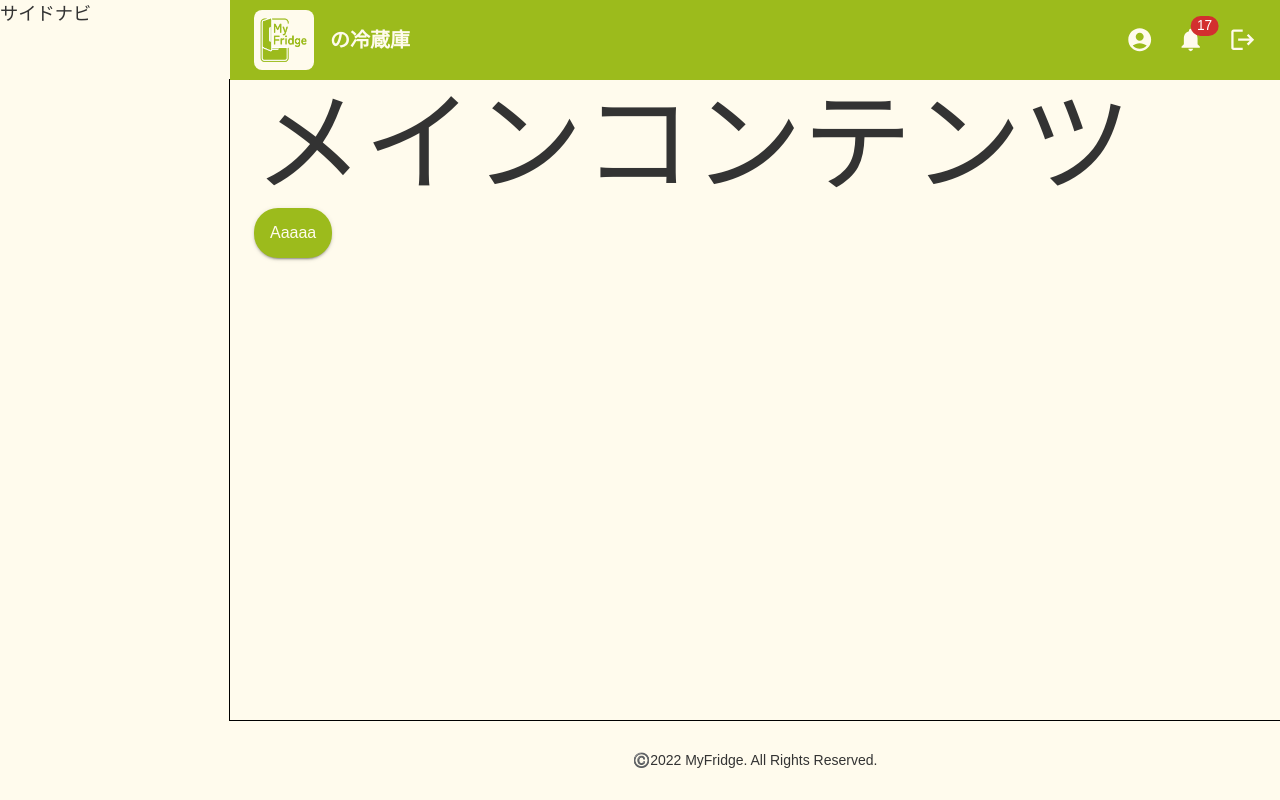
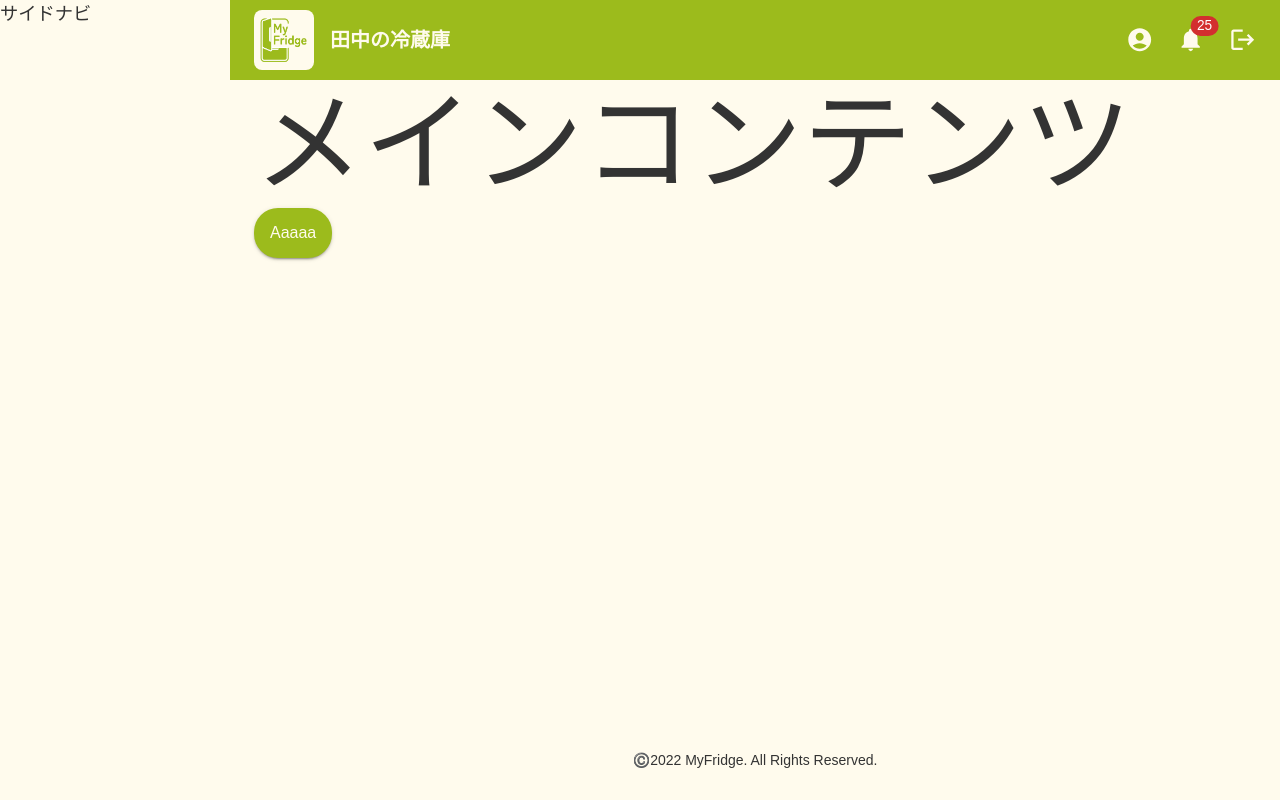
Before and after one commit to masaokaka/my-fridge-frontend, a React (Vite) app in the folder src/: page / in a window 1280 px wide. Built offline with nearby package versions, Linux system fonts and the light colour scheme; a web font is replaced by a local one.

Commit message:
add: #4 ヘッダーに渡すpropsを追加

```diff
--- a/src/src/components/uniqueParts/Header/presenter.tsx
+++ b/src/src/components/uniqueParts/Header/presenter.tsx
@@ -46,11 +46,14 @@ const StyledHeader = styled(AppBar)(({ theme }) => ({
 }));
 
 type Props = {
+  /** 冷蔵庫名 */
   fridgeName: string;
+  /** お知らせ数 */
+  notificationsCount: number;
 };
 
 /** ヘッダー */
-const Header = ({ fridgeName }: Props) => (
+const Header = ({ fridgeName, notificationsCount }: Props) => (
   <StyledHeader position="sticky" elevation={0}>
     <Container sx={{ height: '100%' }}>
       <Toolbar disableGutters sx={{ height: '100%' }}>
@@ -69,7 +72,7 @@ const Header = ({ fridgeName }: Props) => (
             <AccountCircle />
           </IconButton>
           <IconButton size="large" color="inherit">
-            <Badge badgeContent={17} color="error">
+            <Badge badgeContent={notificationsCount} color="error">
               <Notifications />
             </Badge>
           </IconButton>
--- a/src/src/components/uniqueParts/Layout/presenter.tsx
+++ b/src/src/components/uniqueParts/Layout/presenter.tsx
@@ -17,15 +17,13 @@ const Layout = ({ children }: Props) => (
       サイドナビ
     </Box>
     <Box sx={{ width: { sm: `calc(100% - ${sideNavWidth}px)`, xs: '100%' } }}>
-      <Header />
+      <Header fridgeName="田中" notificationsCount={25} />
       <Container
         sx={{
           minHeight: {
             sm: `calc(100vh - ${headerHeight.pc + footerHeight.pc}px)`,
             xs: `calc(100vh - ${headerHeight.mobile + footerHeight.mobile}px)`,
           },
-          // TODO: 後で消す
-          outline: 'solid 1px black',
         }}
       >
         {children}
```
